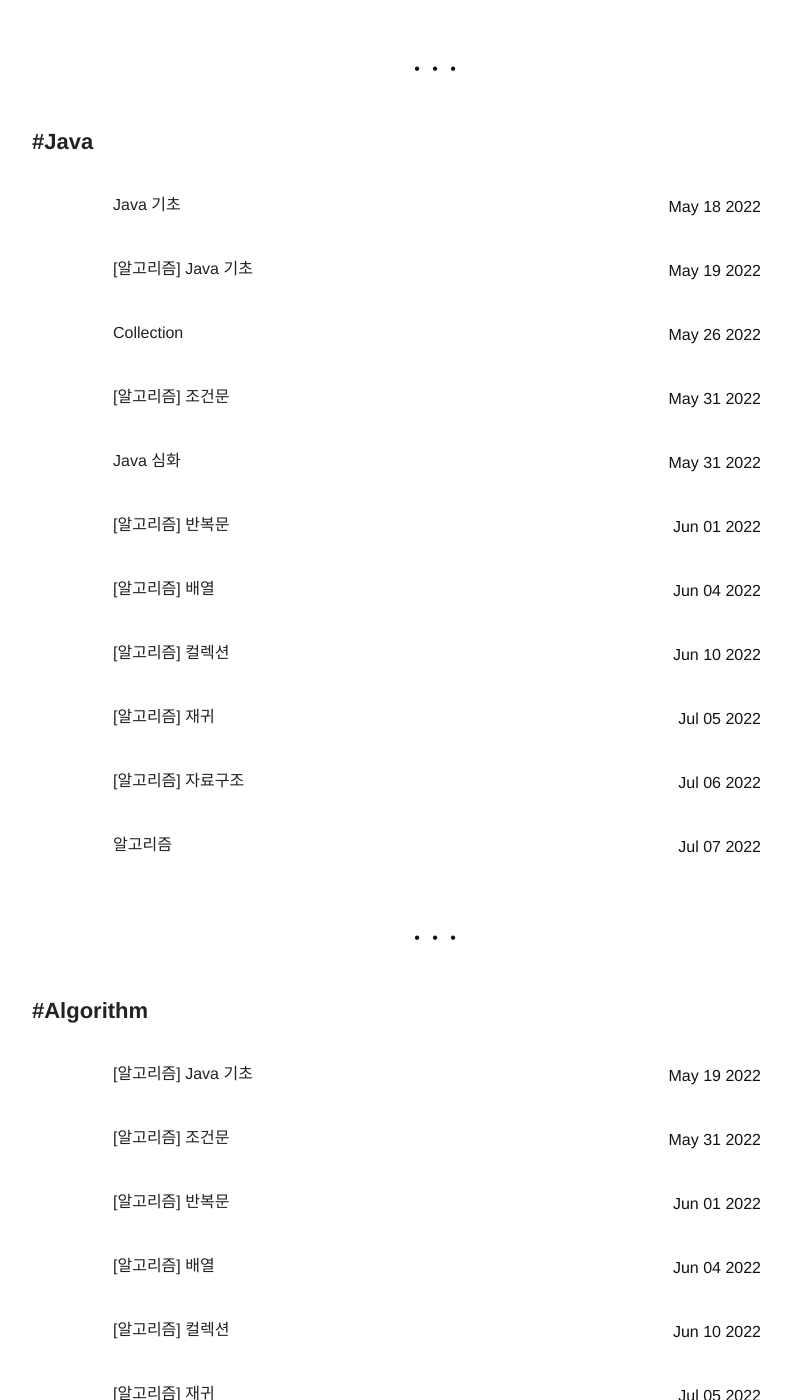
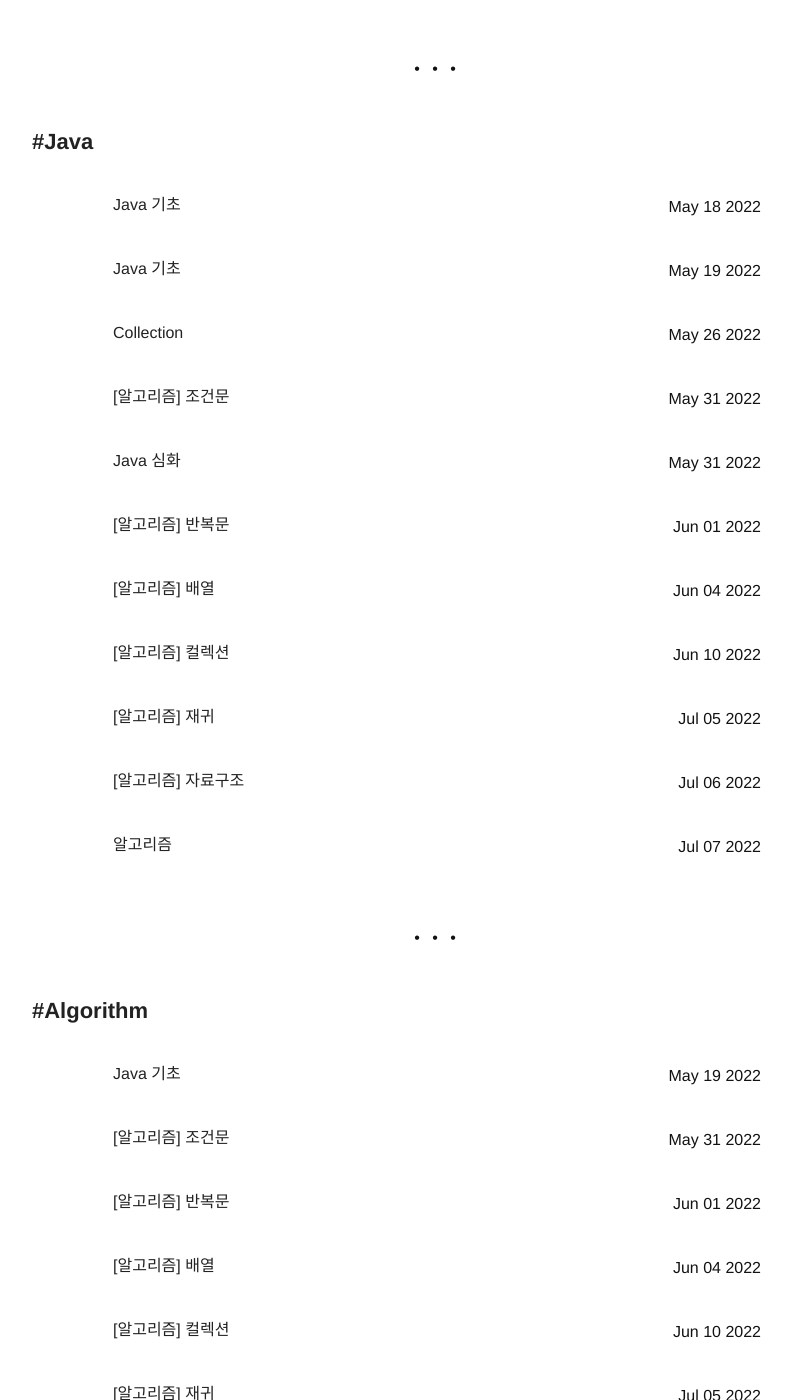
Before and after one commit to petitjina/petitjina.github.io, a Jekyll site: the page built from tags.html, in a window 1280 px wide and 1400 px high, scrolled down 3218 px. Shown: the whole window, without its empty margins (203-995 px from the left). Built offline with Jekyll 4.4.1, drawn with Linux system fonts in a browser that asks for light colours; nearby versions of some CDN libraries.

Commit message:
Update 2022-05-19-algorithm1.markdown

```diff
--- a/_posts/2022-05-19-algorithm1.markdown
+++ b/_posts/2022-05-19-algorithm1.markdown
@@ -1,5 +1,5 @@
 ---
-title: "[알고리즘] Java 기초"
+title: "Java 기초"
 layout: post
 date: 2022.05.19
 tag:
```
